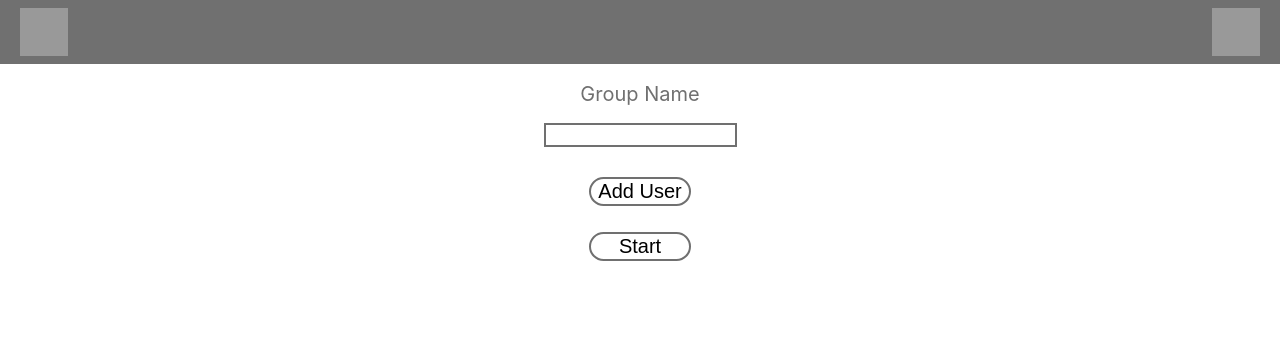
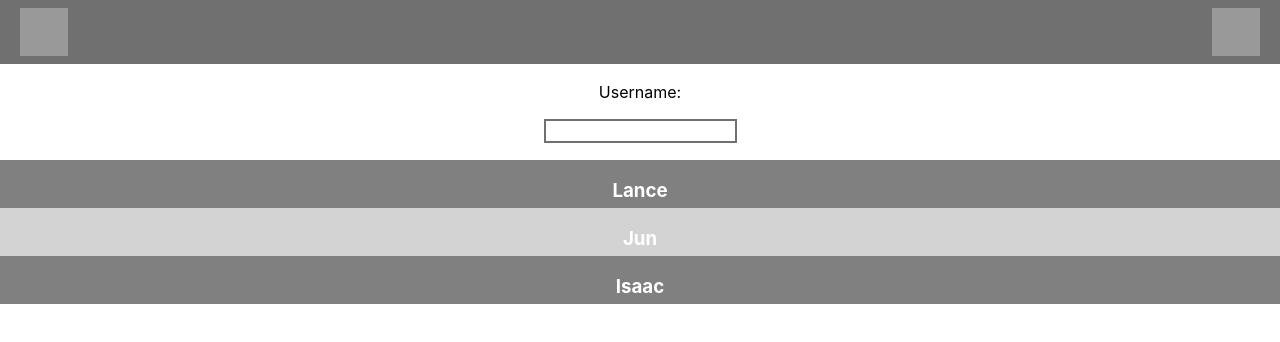
Before and after one commit to jy-lr/FSE-Client, a React (Create React App) app: page / in a window 1280 px wide. Shown: the top 342 px of the page. Built offline with nearby package versions, Linux system fonts and the light colour scheme.

Commit message:
added search user

```diff
--- a/src/App.js
+++ b/src/App.js
@@ -1,5 +1,7 @@
 import React from 'react';
-import CreateGroup from './Components/CreateGroup/CreateGroup';
+// import CreateGroup from './Components/CreateGroup/CreateGroup';
+// import ChooseGroup from './Components/ChooseGroup/ChooseGroup';
+import SearchUser from './Components/SearchUser/SearchUser';
 // import Login from './Components/Login/Login';
 // import Register from './Components/Register/Register';
 // import Nav from './Components/Nav/Nav';
@@ -10,7 +12,7 @@ import CreateGroup from './Components/CreateGroup/CreateGroup';
 function App() {
   return (
     <main className='App'>
-      <CreateGroup/>
+      <SearchUser />
     </main>
   );
 }
--- /dev/null
+++ b/src/Components/ChooseGroup/ChooseGroup.css
@@ -0,0 +1,11 @@
+.group {
+    border: solid 2px black;
+    display: flex;
+    justify-content: space-between;
+    padding: 10px;
+    margin: 16px;
+}
+
+.ChooseGroup {
+    margin-top: 32px;
+}
--- /dev/null
+++ b/src/Components/ChooseGroup/ChooseGroup.js
@@ -0,0 +1,33 @@
+import React from 'react';
+import './ChooseGroup.css'
+import Nav from '../Nav/Nav';
+
+class ChooseGroup extends React.Component {
+    state = {
+        userGroups: [
+            {id: 1, name: 'fse-a', timeLeft: 15},
+            {id: 2, name: 'fse-b', timeLeft: 10},
+            {id: 3, name: 'fse-c', timeLeft: 11},
+        ]
+    }
+
+    render(){
+        return (
+            <>
+            <Nav />
+            <div className="ChooseGroup">
+                {this.state.userGroups.map(group => {
+                    return (
+                        <div className="group">
+                            <h3>{group.name}</h3>
+                            <p>{group.timeLeft} days left</p>
+                        </div>
+                    );
+                })}
+            </div>
+            </>
+        );
+    }
+}
+
+export default ChooseGroup;
--- /dev/null
+++ b/src/Components/SearchUser/SearchUser.css
@@ -0,0 +1,28 @@
+.user {
+    display: flex;
+    color: white;
+    justify-content: center;
+    background: grey;
+    height: 48px;
+    width: 100%;
+}
+
+
+.user:nth-of-type(even) {
+    background: lightgray;
+}
+
+form {
+    display: flex;
+    flex-direction: column;
+    justify-content: center;
+    align-items: center;
+    margin-top: 18px;
+}
+
+input {
+    border: solid #707070 2px;
+    margin: 17px;
+    width: 185px;
+    font-size: 16px;
+}
--- /dev/null
+++ b/src/Components/SearchUser/SearchUser.js
@@ -0,0 +1,38 @@
+import React from 'react';
+import './SearchUser.css'
+import Nav from '../Nav/Nav';
+
+class SearchUser extends React.Component {
+    state = {
+        users: [
+            {id: 1, name: 'Lance'},
+            {id: 2, name: 'Jun'},
+            {id: 3, name: 'Isaac'},
+        ]
+    }
+
+    render(){
+        return (
+            <>
+            <Nav />
+            <div className="searchuser">
+                <form>
+                    <label htmlFor="searchuser">Username:</label>
+                    <input id="searchuser"/>
+                </form>
+                <div className="results">
+                    {this.state.users.map(user => {
+                        return (
+                            <div className="user">
+                                <h3>{user.name}</h3>
+                            </div>
+                        );
+                    })}
+                </div>
+            </div>
+            </>
+        );
+    }
+}
+
+export default SearchUser;
```
